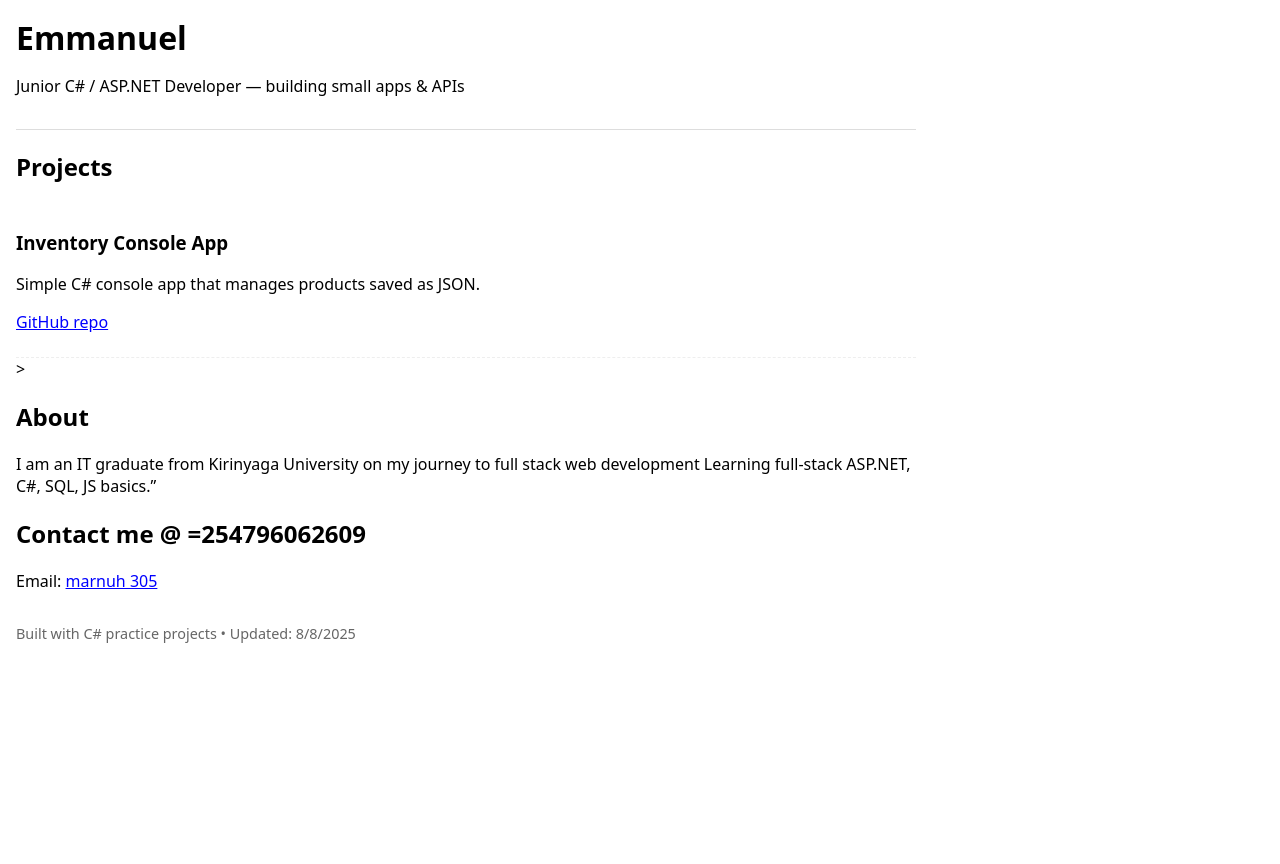
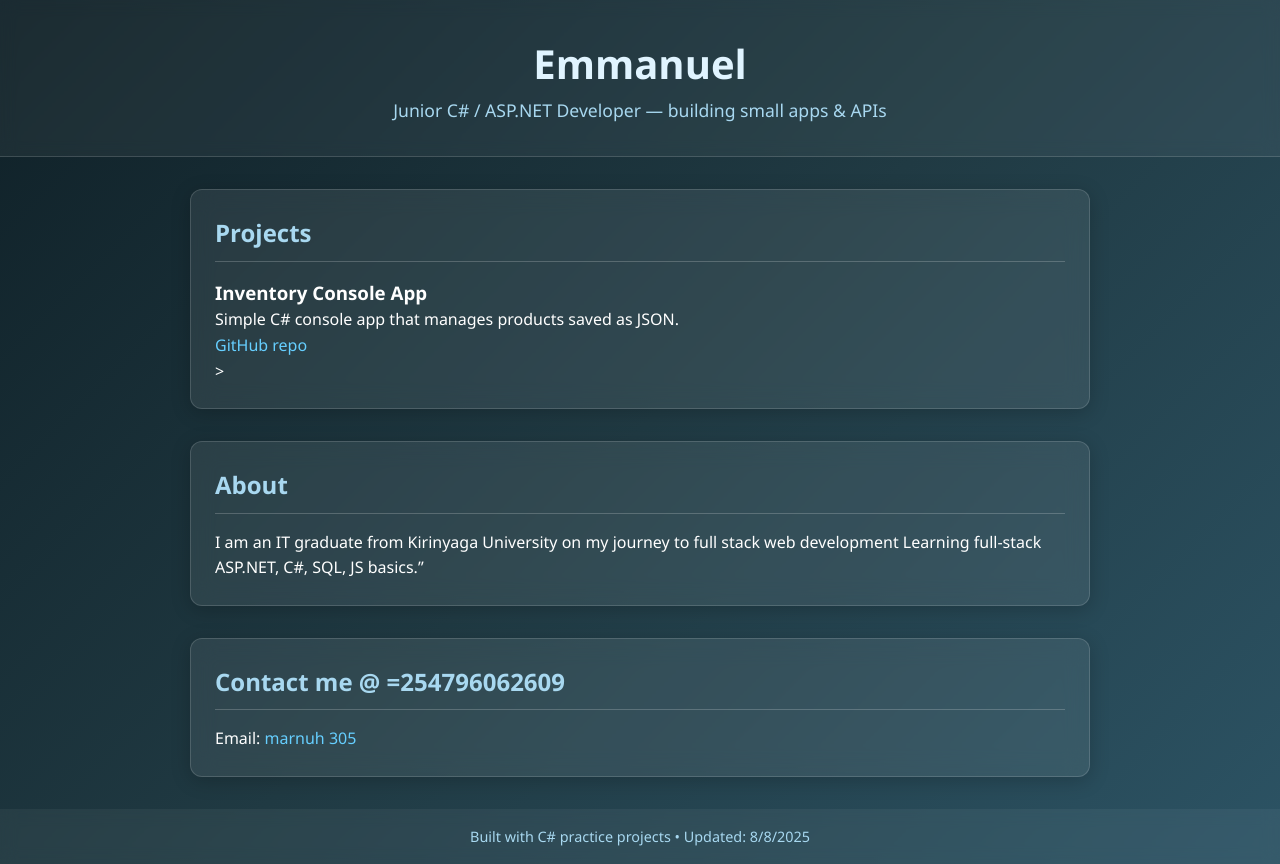
Before and after one commit to emman-305/emman-305.github.io, a plain HTML site: page index.html in a window 1280 px wide. Before the commit the page ends 800 px from the top, so only its background shows below. Drawn offline with Linux system fonts and the light colour scheme.

Commit message:
styles.css

```diff
--- a/styles.css
+++ b/styles.css
@@ -1,35 +1,88 @@
-body {
-    font-family: system-ui,Segoe UI,Arial;
+/* General Reset */
+* {
     margin: 0;
-    padding: 1rem;
-    max-width: 900px
+    padding: 0;
+    box-sizing: border-box;
 }
 
-header {
-    border-bottom: 1px solid #ddd;
-    padding-bottom: 1rem;
-    margin-bottom: 1rem
+/* Body with cool blue gradient background */
+body {
+    font-family: 'Segoe UI', Tahoma, Geneva, Verdana, sans-serif;
+    background: linear-gradient(135deg, #0f2027, #203a43, #2c5364);
+    color: #fff;
+    min-height: 100vh;
+    line-height: 1.6;
 }
 
-h1 {
-    margin: 0
+/* Header */
+header {
+    text-align: center;
+    padding: 2rem;
+    background: rgba(255, 255, 255, 0.05);
+    backdrop-filter: blur(8px);
+    border-bottom: 1px solid rgba(255, 255, 255, 0.15);
 }
 
-section {
-    margin-bottom: 1.2rem
+header h1 {
+    font-size: 2.5rem;
+    color: #e0f4ff;
 }
 
-article {
-    padding: 0.5rem 0;
-    border-bottom: 1px dashed #eee
+header p {
+    font-size: 1.1rem;
+    color: #a8d8f0;
 }
 
-a {
-    color: blue
+/* Sections with matte glassy style */
+section {
+    margin: 2rem auto;
+    padding: 1.5rem;
+    max-width: 900px;
+    background: rgba(255, 255, 255, 0.08);
+    backdrop-filter: blur(12px);
+    border-radius: 12px;
+    border: 1px solid rgba(255, 255, 255, 0.15);
+    box-shadow: 0 4px 20px rgba(0, 0, 0, 0.2);
 }
 
+/* Section titles */
+section h2 {
+    color: #a8d8f0;
+    margin-bottom: 1rem;
+    border-bottom: 1px solid rgba(255, 255, 255, 0.2);
+    padding-bottom: 0.5rem;
+}
+
+/* Links */
+a {
+    color: #66cfff;
+    text-decoration: none;
+    font-weight: 500;
+}
+
+a:hover {
+    color: #a8d8f0;
+    text-decoration: underline;
+}
+
+/* Footer */
 footer {
-    color: #666;
+    text-align: center;
+    padding: 1rem;
+    margin-top: 2rem;
+    background: rgba(255, 255, 255, 0.05);
+    backdrop-filter: blur(8px);
     font-size: 0.9rem;
-    margin-top: 2rem
+    color: #a8d8f0;
 }
+
+/* Responsive */
+@media (max-width: 768px) {
+    header h1 {
+        font-size: 2rem;
+    }
+    section {
+        margin: 1rem;
+        padding: 1rem;
+    }
+}
```
